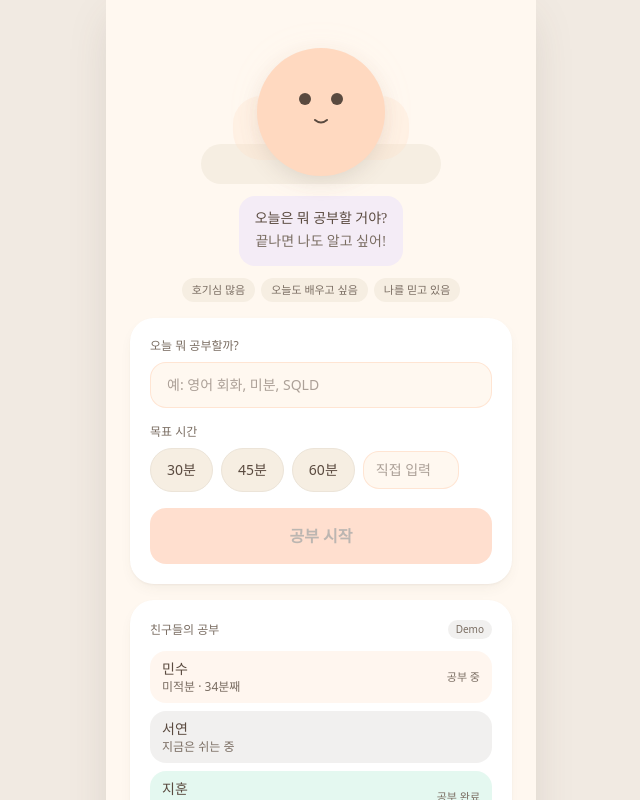
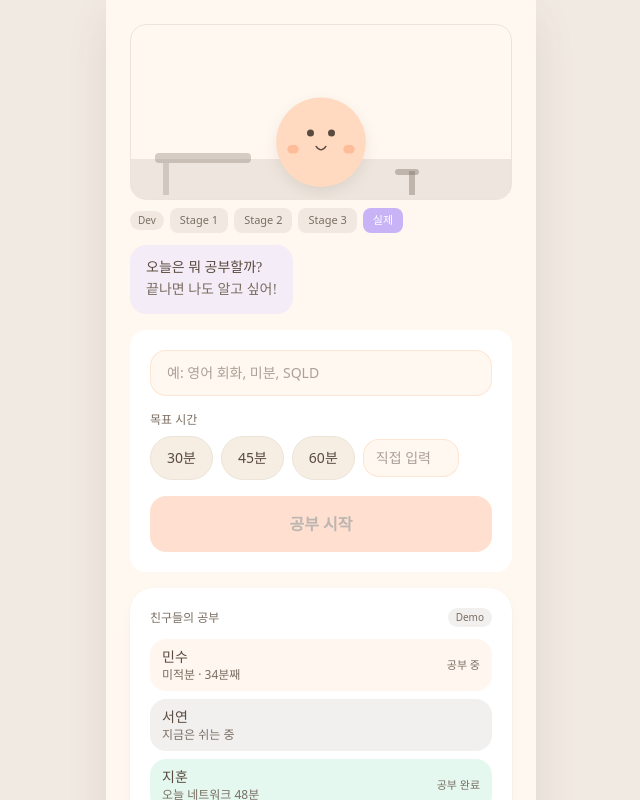
Before and after one commit to hapy9389-prog/study-AI, a Next.js app: page / in a window 1280 px wide. Both pictures are taken after a click on the button "나도 공부할래". Shown: the top 800 px of the page, without its empty margins (319-959 px from the left). Built offline with nearby package versions, Linux system fonts and the light colour scheme; a web font is replaced by a local one.

Commit message:
디자인 개선과 방향성

```diff
--- a/app/page.tsx
+++ b/app/page.tsx
@@ -187,6 +187,9 @@ export default function Home() {
       const rewardCalc = calculateStudyReward(session);
       const nextReward = updateStudyRewardAfterStudy(previousReward, session);
       saveStudyRewardState(nextReward);
+      // page.tsx 가 rewardState 의 source — 저장과 함께 메모리 상태도 갱신해
+      // RESET 후 idle 상단 Hero 의 roomStage 가 최신이 되게 한다.
+      setRewardState(nextReward);
       rewardResult = {
         ...rewardCalc,
         previousRoomStage: previousReward.roomStage,
@@ -291,16 +294,38 @@ export default function Home() {
     <MobileLayout activeTab={activeTab} onTabChange={setTab} navLocked={navLocked}>
       {activeTab === "memory" ? (
         <StudyMemoryList />
+      ) : state.phase === "studying" && state.studySession ? (
+        // 공부 중: 카드 스택이 아니라 하나의 조용한 장면. 캐릭터 + 타이머 +
+        // [공부 완료] 를 세로 중앙에 모으고 다른 요소는 띄우지 않는다.
+        <div className="flex flex-1 flex-col items-center justify-center gap-6 px-6 py-4">
+          <CharacterArea
+            phase="studying"
+            equippedAccessoryId={customization.equippedAccessoryId}
+          />
+          <StudyCard
+            phase="studying"
+            studySession={state.studySession}
+            onStartStudy={(session) => {
+              recordSavedRef.current = false;
+              dispatch({ type: "START_STUDY", studySession: session });
+            }}
+            onCompleteStudy={() => dispatch({ type: "COMPLETE_STUDY" })}
+            onDebugSetElapsed={(elapsedSeconds) =>
+              dispatch({ type: "DEBUG_SET_ELAPSED", elapsedSeconds })
+            }
+          />
+        </div>
       ) : (
         <>
           <CharacterArea
             phase={state.phase}
+            roomStage={rewardState.roomStage}
             equippedAccessoryId={customization.equippedAccessoryId}
           />
 
-          {(state.phase === "idle" || state.phase === "studying") && (
+          {state.phase === "idle" && (
             <StudyCard
-              phase={state.phase}
+              phase="idle"
               studySession={state.studySession}
               onStartStudy={(session) => {
                 recordSavedRef.current = false;
@@ -332,29 +357,15 @@ export default function Home() {
             />
           )}
 
-          {/* 내 방: 누적 공부로 발전하는 장기 보상 공간. idle 에서만, 공부 시작
-              CTA 보다 아래에 둔다 — 홈의 가장 큰 CTA 가 되면 안 된다.
-              그 아래 "다온 꾸미기" 진입 — peach primary 보다 약한 톤. */}
+          {/* 내 공간 요약 + 친구 공간: idle 에서만, 공부 시작 CTA 보다 아래.
+              방 그림은 상단 Hero 에 이미 나오므로 여기서는 누적시간/코인/진입
+              버튼만 — 홈의 가장 큰 CTA 가 되면 안 된다. */}
           {state.phase === "idle" && (
             <>
-              <MyRoom equippedAccessoryId={customization.equippedAccessoryId} />
-              {/* MyRoom 카드에 붙는 세컨더리 액션 — [공부 시작]보다 약한 톤. */}
-              <div className="mx-6 flex gap-2">
-                <button
-                  type="button"
-                  onClick={openMyRoomScreen}
-                  className="btn-secondary flex-1"
-                >
-                  내 방 크게 보기
-                </button>
-                <button
-                  type="button"
-                  onClick={openCustomization}
-                  className="btn-secondary flex-1"
-                >
-                  다온 꾸미기
-                </button>
-              </div>
+              <MyRoom
+                onOpenRoom={openMyRoomScreen}
+                onOpenCustomization={openCustomization}
+              />
               <FriendRoomsSection
                 friends={friends}
                 onVisit={setSelectedFriendId}
--- a/components/character/CharacterArea.tsx
+++ b/components/character/CharacterArea.tsx
@@ -1,9 +1,16 @@
 import CharacterScene, { type SceneKind } from "./CharacterScene";
-import { moodBadges } from "@/lib/mockData";
-import type { CharacterAccessoryId, Expression, ViewState } from "@/lib/types";
+import HomeHeroRoom from "@/components/room/HomeHeroRoom";
+import type {
+  CharacterAccessoryId,
+  Expression,
+  RoomStage,
+  ViewState,
+} from "@/lib/types";
 
 interface CharacterAreaProps {
   phase: ViewState;
+  /** idle 상단 Hero 방 단계. app/page.tsx rewardState 가 source. idle 에서만 쓴다. */
+  roomStage?: RoomStage;
   /** 다온에 장착된 액세서리. 모든 phase 에서 유지된다. */
   equippedAccessoryId?: CharacterAccessoryId | null;
 }
@@ -29,8 +36,26 @@ const sceneByPhase: Record<ViewState, SceneKind> = {
 // there's never a duplicate speech bubble on screen.
 export default function CharacterArea({
   phase,
+  roomStage = 1,
   equippedAccessoryId,
 }: CharacterAreaProps) {
+  // idle: 다온이 "실제 내 방 안에" 있는 모습이 먼저 보이고, 그 아래 공부 입력이
+  // 화면의 주인공이 된다 — 캐릭터 단독 씬으로 상단을 크게 차지하지 않는다.
+  if (phase === "idle") {
+    return (
+      <section className="flex flex-col gap-3">
+        <HomeHeroRoom
+          roomStage={roomStage}
+          equippedAccessoryId={equippedAccessoryId ?? null}
+        />
+        <div className="daon-bubble mx-6 max-w-[280px] self-start">
+          <p>오늘은 뭐 공부할까?</p>
+          <p className="text-warm-gray">끝나면 나도 알고 싶어!</p>
+        </div>
+      </section>
+    );
+  }
+
   return (
     <section className="flex flex-col items-center gap-3 px-6">
       <CharacterScene
@@ -39,32 +64,11 @@ export default function CharacterArea({
         accessoryId={equippedAccessoryId}
       />
 
-      {phase === "idle" && (
-        <div className="daon-bubble max-w-[260px] text-center">
-          <p>오늘은 뭐 공부할 거야?</p>
-          <p className="text-warm-gray">끝나면 나도 알고 싶어!</p>
-        </div>
-      )}
-
       {phase === "studying" && (
         <p className="font-serif text-sm text-warm-gray">
           다온이가 조용히 함께 있어요
         </p>
       )}
-
-      {/* 무드 배지는 공부 시작 전(idle)에만. 공부 중·회고 중에는 시선을 뺏지 않는다. */}
-      {phase === "idle" && (
-        <div className="flex flex-wrap justify-center gap-1.5">
-          {moodBadges.map((badge) => (
-            <span
-              key={badge}
-              className="rounded-full bg-cream-deep px-2.5 py-1 text-[11px] text-warm-gray"
-            >
-              {badge}
-            </span>
-          ))}
-        </div>
-      )}
     </section>
   );
 }
--- /dev/null
+++ b/components/room/HomeHeroRoom.tsx
@@ -0,0 +1,74 @@
+"use client";
+
+import { useState } from "react";
+import RoomScene from "@/components/room/RoomScene";
+import { MyRoomCharacter } from "@/components/room/MyRoom";
+import type { CharacterAccessoryId, RoomStage } from "@/lib/types";
+
+interface HomeHeroRoomProps {
+  /** 현재 방 단계. app/page.tsx 의 rewardState 가 source. */
+  roomStage: RoomStage;
+  /** 장착된 액세서리. app/page.tsx 의 customization 이 source. */
+  equippedAccessoryId: CharacterAccessoryId | null;
+}
+
+const STAGE_PREVIEWS: RoomStage[] = [1, 2, 3];
+
+// 홈 idle 최상단 — "다온이 실제 내 공부방 안에 있는 모습". 표현 전용:
+// 데이터는 전부 props 로 받고, 여기서 상태 소스를 새로 만들지 않는다.
+export default function HomeHeroRoom({
+  roomStage,
+  equippedAccessoryId,
+}: HomeHeroRoomProps) {
+  // dev 전용 미리보기. localStorage/앱 상태를 바꾸지 않는 순수 화면 토글.
+  const [previewStage, setPreviewStage] = useState<RoomStage | null>(null);
+  const stage = previewStage ?? roomStage;
+
+  return (
+    <div className="px-6">
+      <RoomScene
+        size="hero"
+        stage={stage}
+        character={
+          <MyRoomCharacter
+            equippedAccessoryId={equippedAccessoryId}
+            size="hero"
+          />
+        }
+      />
+
+      {process.env.NODE_ENV === "development" && (
+        <div className="mt-2 flex items-center gap-1.5">
+          <span className="rounded-full bg-warm-gray/10 px-2 py-0.5 text-[10px] text-warm-gray">
+            Dev
+          </span>
+          {STAGE_PREVIEWS.map((s) => (
+            <button
+              key={s}
+              type="button"
+              onClick={() => setPreviewStage(s)}
+              className={`rounded-lg px-2.5 py-1 text-[11px] font-medium transition-colors ${
+                previewStage === s
+                  ? "bg-lavender-deep text-white"
+                  : "bg-warm-gray/10 text-warm-gray hover:bg-warm-gray/20"
+              }`}
+            >
+              Stage {s}
+            </button>
+          ))}
+          <button
+            type="button"
+            onClick={() => setPreviewStage(null)}
+            className={`rounded-lg px-2.5 py-1 text-[11px] font-medium transition-colors ${
+              previewStage === null
+                ? "bg-lavender-deep text-white"
+                : "bg-warm-gray/10 text-warm-gray hover:bg-warm-gray/20"
+            }`}
+          >
+            실제
+          </button>
+        </div>
+      )}
+    </div>
+  );
+}
--- a/components/room/MyRoom.tsx
+++ b/components/room/MyRoom.tsx
@@ -2,63 +2,48 @@
 
 import { useState } from "react";
 import CharacterFace from "@/components/character/CharacterFace";
-import RoomScene from "@/components/room/RoomScene";
 import { formatTotalStudyTime } from "@/lib/mockData";
 import { loadStudyRewardState } from "@/lib/studyRewards";
-import type {
-  CharacterAccessoryId,
-  RoomStage,
-  StudyRewardState,
-} from "@/lib/types";
+import type { CharacterAccessoryId, StudyRewardState } from "@/lib/types";
 
-// 홈 idle 화면에서만 보이는 "내 방" 영역. 공부를 완료할수록 코인/누적 공부시간이
-// 쌓이고, 누적 시간에 따라 방이 3단계로 조금씩 발전한다.
+// 홈 idle 화면의 "내 공간" 요약. 공부를 완료할수록 코인/누적 공부시간이 쌓인다.
+// 방 그림 자체는 상단 Hero(HomeHeroRoom)와 전체화면(MyRoomScreen)에서 보여주므로
+// 여기서는 성장 정보 + 진입 버튼만 담는다(중복 방지).
 //
 // 이 컴포넌트는 idle 에서만 렌더되므로 매 공부 세션(→ RESET) 후 새로 마운트되고,
 // 그때 loadStudyRewardState() 로 최신 상태를 읽는다(StudyMemoryList 와 같은 패턴).
-//
-// 방 그림은 아직 실제 일러스트가 아니다 — 기존 CharacterScene 과 같은
-// "절대배치 span" CSS placeholder다. 전체 UI polish 단계에서 실제 방 아트로
-// 교체할 때 이 파일만 바꾸면 된다. 지금은 Stage 1/2/3 차이가 알아볼 수 있는
-// 최소 수준만 그린다.
 
-const STAGE_PREVIEWS: RoomStage[] = [1, 2, 3];
-
-// 방 안의 다온. MyRoom / MyRoomScreen 둘 다 이 형태로 RoomScene 에 넘긴다.
+// 방 안의 다온. HomeHeroRoom / MyRoomScreen 둘 다 이 형태로 RoomScene 에 넘긴다.
 export function MyRoomCharacter({
   equippedAccessoryId,
+  size = "default",
 }: {
   equippedAccessoryId: CharacterAccessoryId | null;
+  size?: "default" | "hero";
 }) {
+  const scale = size === "hero" ? "scale-[0.7]" : "scale-[0.55]";
   return (
-    <div className="absolute bottom-3 left-1/2 -translate-x-1/2 scale-[0.55] origin-bottom">
+    <div
+      className={`absolute bottom-3 left-1/2 -translate-x-1/2 ${scale} origin-bottom`}
+    >
       <CharacterFace expression="happy" accessoryId={equippedAccessoryId} />
     </div>
   );
 }
 
 interface MyRoomProps {
-  /** 다온에 장착된 액세서리. app/page.tsx 가 customization state 의 source 다. */
-  equippedAccessoryId?: CharacterAccessoryId | null;
+  onOpenRoom: () => void;
+  onOpenCustomization: () => void;
 }
 
-export default function MyRoom({ equippedAccessoryId = null }: MyRoomProps) {
+export default function MyRoom({ onOpenRoom, onOpenCustomization }: MyRoomProps) {
   const [state] = useState<StudyRewardState>(() => loadStudyRewardState());
-  // 개발 전용 미리보기. localStorage 를 바꾸지 않고 방 그림만 갈아끼운다.
-  const [previewStage, setPreviewStage] = useState<RoomStage | null>(null);
-
-  const stage = previewStage ?? state.roomStage;
 
   return (
-    <section className="card mx-6">
-      <p className="text-xs font-medium text-warm-gray">내 방</p>
+    <section className="px-6">
+      <p className="text-xs font-medium text-warm-gray">내 공간</p>
 
-      <RoomScene
-        stage={stage}
-        character={<MyRoomCharacter equippedAccessoryId={equippedAccessoryId} />}
-      />
-
-      <dl className="mt-3 flex flex-col gap-1.5">
+      <dl className="mt-2 flex flex-col gap-1.5">
         <div className="flex justify-between gap-4 text-sm">
           <dt className="shrink-0 text-warm-gray">지금까지 함께 공부한 시간</dt>
           <dd className="text-right text-cocoa">
@@ -71,43 +56,22 @@ export default function MyRoom({ equippedAccessoryId = null }: MyRoomProps) {
         </div>
       </dl>
 
-      {process.env.NODE_ENV === "development" && (
-        <div className="mt-4 border-t border-warm-line pt-3">
-          <div className="flex items-center justify-between">
-            <p className="text-[11px] text-warm-gray">방 단계 미리보기</p>
-            <span className="rounded-full bg-warm-gray/10 px-2 py-0.5 text-[10px] text-warm-gray">
-              Dev
-            </span>
-          </div>
-          <div className="mt-2 flex gap-1.5">
-            {STAGE_PREVIEWS.map((s) => (
-              <button
-                key={s}
-                type="button"
-                onClick={() => setPreviewStage(s)}
-                className={`rounded-lg px-3 py-1.5 text-xs font-medium transition-colors ${
-                  previewStage === s
-                    ? "bg-lavender-deep text-white"
-                    : "bg-warm-gray/10 text-warm-gray hover:bg-warm-gray/20"
-                }`}
-              >
-                Stage {s}
-              </button>
-            ))}
-            <button
-              type="button"
-              onClick={() => setPreviewStage(null)}
-              className={`rounded-lg px-3 py-1.5 text-xs font-medium transition-colors ${
-                previewStage === null
-                  ? "bg-lavender-deep text-white"
-                  : "bg-warm-gray/10 text-warm-gray hover:bg-warm-gray/20"
-              }`}
-            >
-              실제
-            </button>
-          </div>
-        </div>
-      )}
+      <div className="mt-3 flex gap-2">
+        <button
+          type="button"
+          onClick={onOpenRoom}
+          className="btn-secondary flex-1"
+        >
+          내 방 크게 보기
+        </button>
+        <button
+          type="button"
+          onClick={onOpenCustomization}
+          className="btn-secondary flex-1"
+        >
+          다온 꾸미기
+        </button>
+      </div>
     </section>
   );
 }
--- a/components/room/RoomScene.tsx
+++ b/components/room/RoomScene.tsx
@@ -9,6 +9,11 @@ interface RoomSceneProps {
    * 크기가 달라서, 슬롯만 비워 둔다.
    */
   character: ReactNode;
+  /**
+   * "default"(생략) = 기존 크기(MyRoom / MyRoomScreen / FriendRoomScreen).
+   * "hero" = 홈 idle 상단에서 조금 더 크게. 프레임 높이만 바뀐다.
+   */
+  size?: "default" | "hero";
 }
 
 // 내 방(MyRoom / MyRoomScreen)과 친구 방(FriendRoomScreen)이 같은 방 그림을
@@ -20,10 +25,17 @@ interface RoomSceneProps {
 //   1: 책상 + 의자
 //   2: + 스탠드 + 러그 + 식물
 //   3: + 책장 + 벽 장식 + 따뜻한 조명
-export default function RoomScene({ stage, character }: RoomSceneProps) {
+export default function RoomScene({
+  stage,
+  character,
+  size = "default",
+}: RoomSceneProps) {
+  // hero(홈 상단)는 화면 최상단이라 mt 없이. 높이는 기존과 동일하게 둬서 공부
+  // 시작 입력이 화면의 주인공 자리를 유지한다.
+  const frame = size === "hero" ? "h-44" : "mt-3 h-44";
   return (
     <div
-      className={`relative mt-3 h-44 w-full overflow-hidden rounded-2xl border border-warm-line ${
+      className={`relative ${frame} w-full overflow-hidden rounded-2xl border border-warm-line ${
         stage >= 3 ? "bg-peach/25" : "bg-cream"
       }`}
     >
--- a/components/study/StudyCard.tsx
+++ b/components/study/StudyCard.tsx
@@ -68,17 +68,15 @@ export default function StudyCard({
     onStartStudy({ subject: trimmedSubject, targetMinutes: effectiveMinutes as number });
   };
 
+  if (phase === "idle") {
     return (
-    <section className="card mx-6">
-      {phase === "idle" && (
-        <>
-          <p className="text-xs font-medium text-warm-gray">오늘 뭐 공부할까?</p>
+      <section className="mx-6 rounded-2xl bg-white p-5">
         <input
           type="text"
           value={subject}
           onChange={(e) => setSubject(e.target.value)}
           placeholder="예: 영어 회화, 미분, SQLD"
-            className="field mt-2"
+          className="field"
         />
 
         <p className="mt-4 text-xs font-medium text-warm-gray">목표 시간</p>
@@ -122,35 +120,34 @@ export default function StudyCard({
         >
           공부 시작
         </button>
-        </>
-      )}
+      </section>
+    );
+  }
 
-      {phase === "studying" && studySession && (
-        <div className="relative flex flex-col items-center gap-3">
-          {/* 다온+시계가 "불빛 안에" 앉도록 아주 옅은 온기 */}
-          <span
-            aria-hidden
-            className="pointer-events-none absolute left-1/2 top-1/2 h-56 w-56 -translate-x-1/2 -translate-y-1/2 rounded-full bg-[radial-gradient(circle,var(--color-peach)_0%,transparent_70%)] opacity-40 blur-2xl"
-          />
-          <p className="relative font-serif text-base text-cocoa">
+  if (phase === "studying" && studySession) {
+    // 카드 없이 위 CharacterScene 과 이어지는 하나의 장면. 빛은 CharacterScene 의
+    // lamp-glow 하나로 통일하고 여기서 별도 glow 를 겹치지 않는다.
+    return (
+      <div className="flex w-full flex-col items-center gap-3">
+        <p className="font-serif text-base text-cocoa">
           {studySession.subject} 공부 중
         </p>
-          <p className="relative text-5xl font-light tabular-nums tracking-tight text-cocoa">
+        <p className="text-6xl font-light tabular-nums tracking-tight text-cocoa">
           {formatClock(liveElapsedSeconds)}
         </p>
-          <p className="relative text-xs text-warm-gray">
+        <p className="text-xs text-warm-gray">
           목표 {studySession.targetMinutes}분
         </p>
         <button
           type="button"
           onClick={onCompleteStudy}
-            className="btn-primary relative"
+          className="btn-primary mt-2 max-w-[300px]"
         >
           공부 완료
         </button>
 
         {process.env.NODE_ENV === "development" && (
-            <div className="mt-3 w-full border-t border-warm-line pt-3">
+          <div className="mt-3 w-full max-w-[300px] border-t border-warm-line pt-3">
             <p className="text-[11px] text-warm-gray">개발 테스트</p>
             <div className="mt-1.5 flex gap-1.5">
               {DEBUG_ELAPSED_PRESETS.map(({ label, seconds }) => (
@@ -167,7 +164,8 @@ export default function StudyCard({
           </div>
         )}
       </div>
-      )}
-    </section>
     );
   }
+
+  return null;
+}
```
Also changed, not shown: 2 other files (tests, documents, lock files or other folders). Lines whose indentation alone changed are shown as unchanged.
